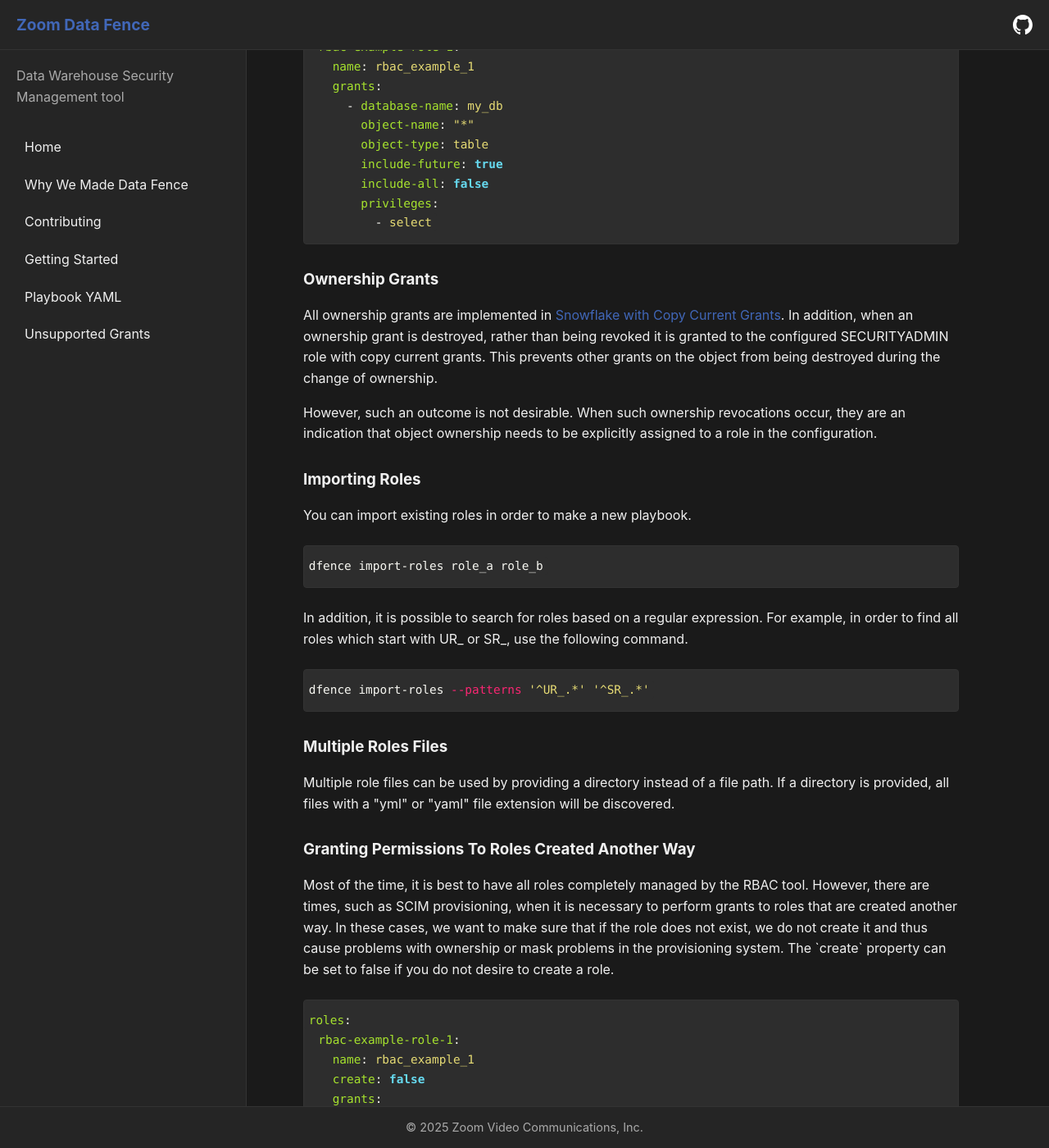
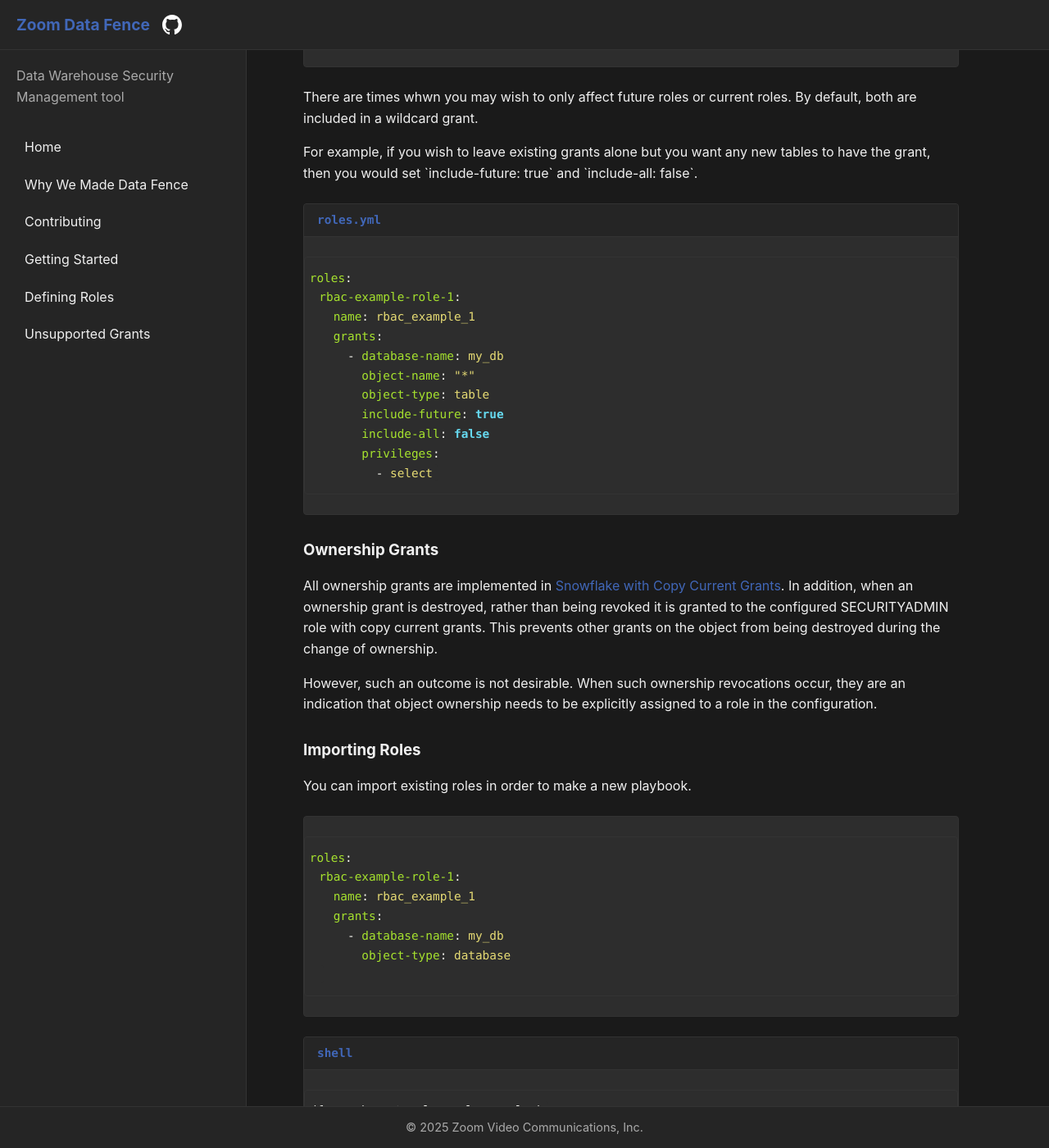
Before and after one commit to zoom/zoom-data-fence, a Jekyll site: the page built from docs/getting-started.html, in a window 1280 px wide and 1400 px high, scrolled down 7043 px. Shown: the whole window at 82% size. Built offline with Jekyll 4.4.1, drawn with Linux system fonts in a browser that asks for light colours; some of the changed text lies outside the part shown.

Commit message:
Improve layout of docs

```diff
--- a/docs/_config.yml
+++ b/docs/_config.yml
@@ -26,7 +26,7 @@
     url: /contributing
   - title: Getting Started
     url: /getting-started
-  - title: Playbook YAML
-    url: /playbook
+  - title: Defining Roles
+    url: /defining-roles
   - title: Unsupported Grants
     url: /unsupported-grants
--- a/docs/_layouts/default.html
+++ b/docs/_layouts/default.html
@@ -3,13 +3,17 @@
 <head>
   <meta charset="UTF-8">
   <meta name="viewport" content="width=device-width, initial-scale=1.0">
-  <title>{% if page.title %}{{ page.title }} | {% endif %}{{ site.title }}</title>
+  <title>
+    {% if page.title %}{{ page.title }} | {% endif %}{{ site.title }}
+  </title>
   <link rel="stylesheet" href="{{ '/assets/css/style.css' | relative_url }}">
   {% seo %}
 </head>
 <body>
   <header class="header">
-    <div class="header-title">{{ site.title }}</div>
+    <a href="{{ '/' | relative_url }}">
+      <div class="header-title">{{ site.title }}</div>
+    </a>
     <div class="header-links">
       <a href="https://github.com/zoom/zoom-data-fence" target="_blank" title="GitHub Repository">
         <img src="{{ '/resources/github-mark-white.svg' | relative_url }}" alt="GitHub" width="24" height="24">
@@ -48,7 +52,6 @@
     <p>&copy; {{ site.time | date: '%Y' }} Zoom Video Communications, Inc.</p>
   </div>
 
-  <script src="{{ '/assets/js/scale.fix.js' | relative_url }}"></script>
   <script>
     document.addEventListener('DOMContentLoaded', function() {
       // Find all highlight blocks
--- a/docs/assets/js/scale.fix.js
+++ /dev/null
@@ -1,17 +0,0 @@
-var metas = document.getElementsByTagName('meta');
-var i;
-if (navigator.userAgent.match(/iPhone/i)) {
-  for (i=0; i<metas.length; i++) {
-    if (metas[i].name == "viewport") {
-      metas[i].content = "width=device-width, minimum-scale=1.0, maximum-scale=1.0";
-    }
-  }
-  document.addEventListener("gesturestart", gestureStart, false);
-}
-function gestureStart() {
-  for (i=0; i<metas.length; i++) {
-    if (metas[i].name == "viewport") {
-      metas[i].content = "width=device-width, minimum-scale=0.25, maximum-scale=1.6";
-    }
-  }
-}
--- a/docs/playbook.html
+++ b/docs/defining-roles.html
@@ -1,6 +1,6 @@
 ---
 layout: default
-title: Playbook YAML
+title: Defining Roles
 ---
 
 <p>The playbook YAML file is the core configuration file for Data Fence. It defines the roles and their permissions that will be managed by the tool.</p>
--- a/docs/getting-started.html
+++ b/docs/getting-started.html
@@ -10,10 +10,13 @@
 browser. Note that this application is for security administration and will therefore
 require elevated access.</p>
 
+<div class="code-block">
+  <div class="code-block-title">Snowflake SQL</div>
 {% highlight sql %}
 alter user MY_USER add programmatic access token dfence_test
 role_restriction = 'ACCOUNTADMIN';
 {% endhighlight %}
+</div>
 
 <p>Export Environment Variables. These are based on the variables required in
 <a href="https://github.com/zoom/zoom-data-fence/blob/main/example/profiles.yml">example/profiles.yml</a>. You can specify your own variable names
@@ -252,6 +255,7 @@
 
 <p>Now you can use these variables in the files.</p>
 
+<div class="code-block">
 {% highlight yaml %}
 roles:
   rbac-example-role-1:
@@ -266,12 +270,15 @@
         privileges:
           - usage
 {% endhighlight %}
+</div>
 
 <p>You can pass these variables using the `--var-file` option.</p>
 
+<div class="code-block">
 {% highlight shell %}
 dfence apply --profile-file local/profiles.yml --var-file local/variables-dev.yml local/roles.yml
 {% endhighlight %}
+</div>
 
 <h3>Wildcard Grants</h3>
 
@@ -279,6 +286,7 @@
 or database. For example, this permission will grant `select` on all future and existing
 tables within database `my_db` to role `rbac_example_1`.</p>
 
+<div class="code-block">
 {% highlight yaml %}
 roles:
   rbac-example-role-1:
@@ -290,6 +298,7 @@
         privileges:
           - select
 {% endhighlight %}
+</div>
 
 <p>There are times whwn you may wish to only affect future roles or current roles. By
 default, both are included in a wildcard grant.</p>
@@ -297,6 +306,8 @@
 <p>For example, if you wish to leave existing grants alone but you want any new tables to
 have the grant, then you would set `include-future: true` and `include-all: false`.</p>
 
+<div class="code-block">
+  <div class="code-block-title">roles.yml</div>
 {% highlight yaml %}
 roles:
   rbac-example-role-1:
@@ -310,6 +321,7 @@
         privileges:
           - select
 {% endhighlight %}
+</div>
 
 <h3>Ownership Grants</h3>
 
@@ -327,17 +339,34 @@
 
 <p>You can import existing roles in order to make a new playbook.</p>
 
+<div class="code-block">
+{% highlight yaml %}
+roles:
+  rbac-example-role-1:
+    name: rbac_example_1
+    grants:
+      - database-name: my_db
+        object-type: database
+  {% endhighlight %}
+</div>
+
+<div class="code-block">
+  <div class="code-block-title">shell</div>
 {% highlight shell %}
 dfence import-roles role_a role_b
 {% endhighlight %}
+</div>
 
 <p>In addition, it is possible to search for roles based on a regular expression. For
 example, in order to find all roles which start with UR_ or SR_, use the following
 command.</p>
 
+<div class="code-block">
+  <div class="code-block-title">shell</div>
 {% highlight shell %}
 dfence import-roles --patterns '^UR_.*' '^SR_.*'
 {% endhighlight %}
+</div>
 
 <h3>Multiple Roles Files</h3>
 
@@ -353,6 +382,8 @@
 mask problems in the provisioning system. The `create` property can be set to false if you
 do not desire to create a role.</p>
 
+<div class="code-block">
+  <div class="code-block-title">roles.yml</div>
 {% highlight yaml %}
 roles:
   rbac-example-role-1:
@@ -364,6 +395,7 @@
         privileges:
           - usage
 {% endhighlight %}
+</div>
 
 <h3>Granting Permissions To Roles Without Revoking Grants Provided Another Way</h3>
 
@@ -373,6 +405,8 @@
 migrating from another system. In these cases, the `revoke-other-grants`
 attribute may be set to `false`.</p>
 
+<div class="code-block" language="yaml">
+  <div class="code-block-title">roles.yml</div>
 {% highlight yaml %}
 roles:
   rbac-example-role-1:
@@ -384,3 +418,4 @@
         privileges:
           - usage
 {% endhighlight %}
+</div>
```
Also changed, not shown: other parts of docs/getting-started.html (+1 -1 lines), docs/index.html (+0 -9 lines), 2 other files.
